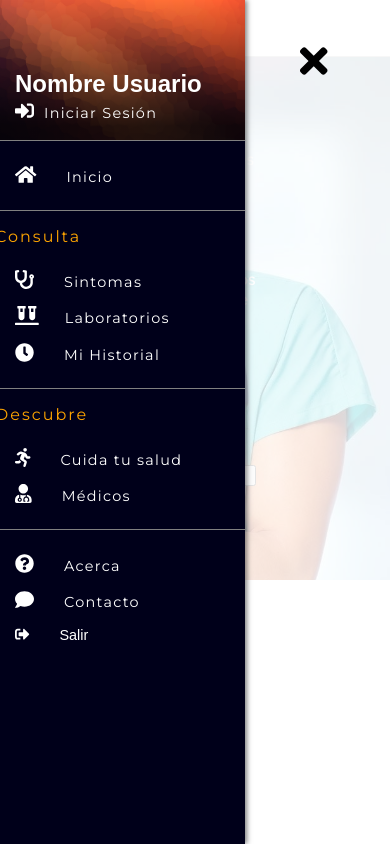
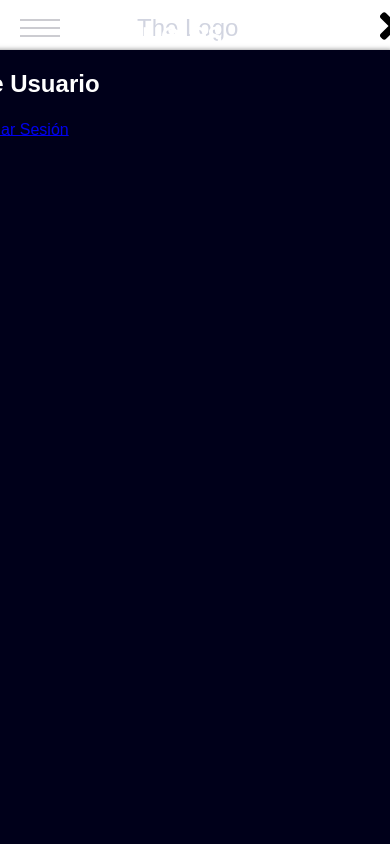
Before and after one commit to daniel-iceman/sam, a React (Create React App) app in the folder sam/: page / in a window 390 px wide. Both pictures are taken after a click on the button 38 px from the left and 28 px from the top of the page. Shown: the top 844 px of the page. Built offline with nearby package versions, Linux system fonts and the light colour scheme.

Commit message:
Remodelacion barra lateral menu

```diff
--- a/sam/src/components/BarraMenuYMenuDesplegable/Backdrop/Backdrop.css
+++ b/sam/src/components/BarraMenuYMenuDesplegable/Backdrop/Backdrop.css
@@ -15,8 +15,8 @@
         width: 40px;
         height: 40px;
         color: black;
-        top: 20px;
-        left: 300px;
+        top: -15px;
+        left: 380px;
         position: relative;
     }
 }
--- a/sam/src/components/BarraMenuYMenuDesplegable/Menu/Menu.js
+++ b/sam/src/components/BarraMenuYMenuDesplegable/Menu/Menu.js
@@ -44,7 +44,7 @@ class Menu extends React.Component{
 
         return(
             <div style = {{height: '100%'}}>
-                <MenuBar drawerClickHandler = {this.drawerToogleClickHandler} userDrawerClickHandler = {this.userDrawerToogleClickHandler} />
+                <MenuBar drawerClickHandler = {this.drawerToogleClickHandler}  />
 
                 <SideDrawer show={this.state.sideDrawerOpen} />
                 {backdrop}
--- a/sam/src/components/BarraMenuYMenuDesplegable/SideDrawer/SideDrawer.css
+++ b/sam/src/components/BarraMenuYMenuDesplegable/SideDrawer/SideDrawer.css
@@ -4,13 +4,16 @@
     background:rgb(0, 0, 26);
     box-shadow: 2px 0px 5px rgb(0, 0, 0, 0.5);
     position: fixed;
-    top: 0;
+    top: 50px;
     right: 230px;
-    width: 90%;
-    max-width: 400px;
+    width: 100%;
+    min-width: 769px;
     z-index: 200;
-    /*transform: translateX(-235%);  /* Posición oculta */
+    transform: translateX(-210%);  /* Posición oculta */
     transition: transform 0.9s ease-out;
+}
+.side-drawer.open {
+    transform: translateX(30%);  /* Posición desplegada */  /*-270*/   /*230*/
 }
 
 
@@ -72,16 +75,16 @@
     color: white;
     position: relative;
     z-index: 3;
-    top: 30px;
-    left: 40px;
+
 }
 .NombreUsuario {
+    width: fit-content;
     display: flex;
     flex-direction: column;
     position: relative;
     z-index: 2;
-    top: 50px;
-    left: 40px;
+    top: 50px;  /*50px*/
+    left: 50%; /*40px*/
 }
 .SignIn {
     margin-top: -25px;
@@ -89,6 +92,8 @@
 
 .fondoUsuario {
     width: 100%;
+    display: flex;
+
     background-size: cover;
     height: 140px;
     position: absolute;
@@ -125,7 +130,7 @@
         transform: translateX(-210%);  /* Posición oculta */
     }
     .side-drawer.open {
-        transform: translateX(-270px);  /* Posición desplegada */
+        transform: translateX(30%);  /* Posición desplegada */  /*-270*/   /*230*/
     }
     .side-drawer ul {
         justify-content: start;
--- /dev/null
+++ b/sam/src/components/BarraMenuYMenuDesplegable/SideDrawer/SideDrawer2.css
@@ -0,0 +1,29 @@
+.side-drawer {
+    height: 100%;
+    background:rgb(0, 0, 26);
+    box-shadow: 2px 0px 5px rgb(0, 0, 0, 0.5);
+    position: fixed;
+    top: 50px;
+    right: 230px;
+    width: 100%;
+    min-width: 769px;
+    z-index: 200;
+    transform: translateX(-210%);  /* Posición oculta */
+    transition: transform 0.9s ease-out;
+}
+
+.side-drawer.open {
+    transform: translateX(30%);  /* Posición desplegada */  /*-270*/   /*230*/
+}
+
+.seccionSignIn {
+
+    color: white;
+}
+.NombreUsuario {
+    display: flex;
+    flex-direction: column;
+    justify-content: center;
+    align-items: center;
+    color: white;
+}
```
Also changed, not shown: sam/src/components/BarraMenuYMenuDesplegable/SideDrawer/SideDrawer.js (+22 -9 lines).
